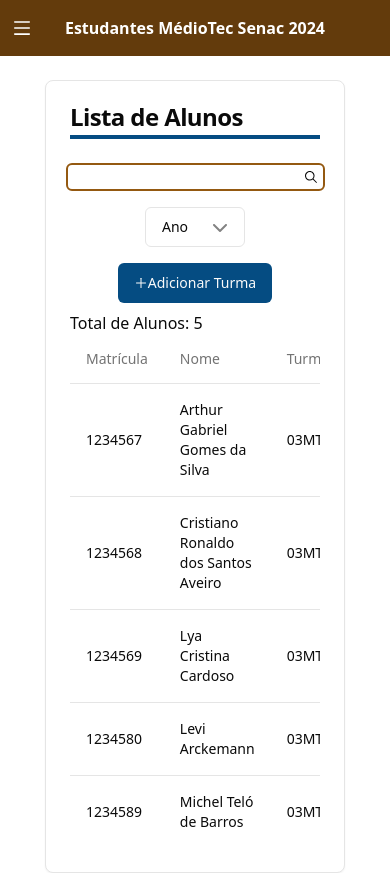
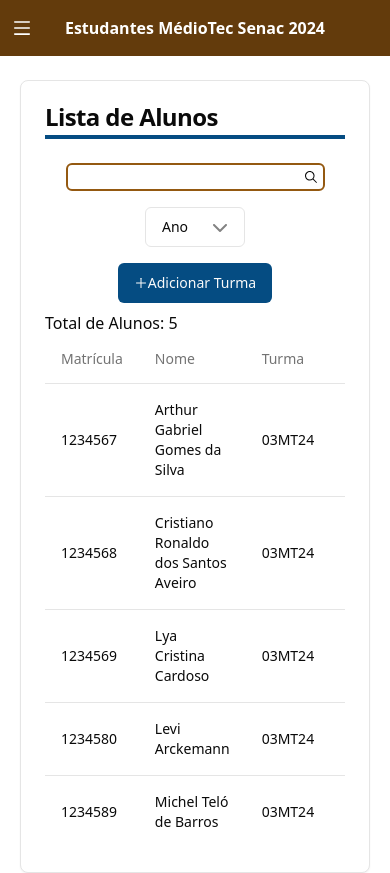
Before and after one commit to arthur-Gsilva/mediotech-admin, a Next.js app: page /estudantes in a window 390 px wide. Built offline with nearby package versions, Linux system fonts and the light colour scheme.

Commit message:
Update page.tsx

```diff
--- a/src/app/(main)/estudantes/page.tsx
+++ b/src/app/(main)/estudantes/page.tsx
@@ -12,8 +12,8 @@ const Page = () => {
 
 
     return(
-        <main className="px-5">
-            <Card className="max-w-[300px] sm:max-w-[initial]">
+        <main className="px-5 w-full">
+            <Card className="">
                 <CardHeader>
                     <CardTitle>Lista de Alunos</CardTitle>
                     <div className="h-1 w-full bg-primary"></div>
```
